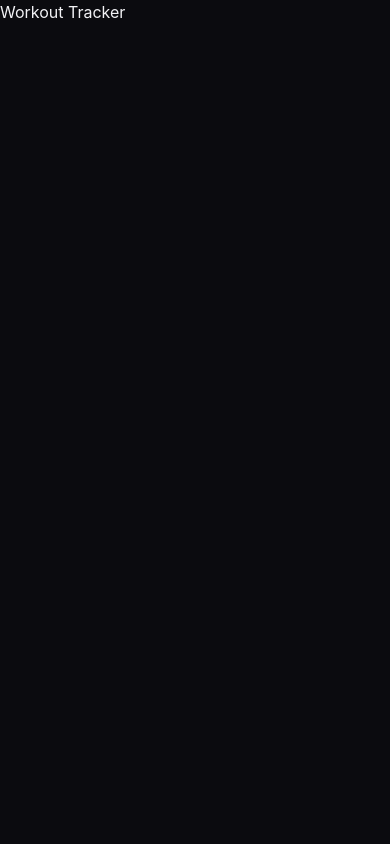
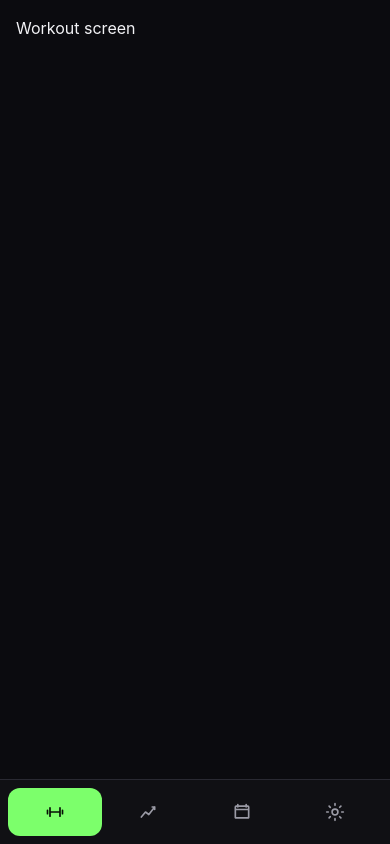
Before and after one commit to VelTrue/gekkofit, a React (Vite) app: page / in a window 390 px wide. Built offline with nearby package versions, Linux system fonts and the light colour scheme.

Commit message:
feat: add responsive application shell and navigation

```diff
--- a/src/App.tsx
+++ b/src/App.tsx
@@ -1,3 +1,30 @@
+import { useState } from 'react'
+import { NavBar, type ScreenName } from './components/NavBar'
+import { LangProvider } from './i18n/LangContext'
+import { HistoryScreen } from './screens/HistoryScreen'
+import { HomeScreen } from './screens/HomeScreen'
+import { ProgressScreen } from './screens/ProgressScreen'
+import { SettingsScreen } from './screens/SettingsScreen'
+
+function Screen({ name }: { name: ScreenName }) {
+  switch (name) {
+    case 'workout': return <HomeScreen />
+    case 'progress': return <ProgressScreen />
+    case 'history': return <HistoryScreen />
+    case 'settings': return <SettingsScreen />
+  }
+}
+
 export default function App() {
-  return <div className="min-h-screen bg-[var(--color-bg)] text-[var(--color-text)]">Workout Tracker</div>
+  const [active, setActive] = useState<ScreenName>('workout')
+  return (
+    <LangProvider>
+      <div className="min-h-screen bg-[var(--color-bg)] text-[var(--color-text)] md:flex">
+        <NavBar active={active} onChange={setActive} />
+        <main className="mx-auto w-full max-w-5xl flex-1 p-4 pb-24 sm:p-6 sm:pb-24 md:p-8">
+          <Screen name={active} />
+        </main>
+      </div>
+    </LangProvider>
+  )
 }
--- /dev/null
+++ b/src/components/NavBar.tsx
@@ -0,0 +1,27 @@
+import { useLang } from '../i18n/LangContext'
+
+export type ScreenName = 'workout' | 'progress' | 'history' | 'settings'
+
+const tabs: Array<{ id: ScreenName; labelKey: 'tabWorkout' | 'tabProgress' | 'tabHistory' | 'tabSettings'; icon: string }> = [
+  { id: 'workout', labelKey: 'tabWorkout', icon: 'M6 7v10M18 7v10M3 10v4M21 10v4M6 12h12' },
+  { id: 'progress', labelKey: 'tabProgress', icon: 'M4 18l5-6 4 3 7-9M17 6h3v3' },
+  { id: 'history', labelKey: 'tabHistory', icon: 'M7 3v3M17 3v3M4 9h16M5 5h14a1 1 0 011 1v13H4V6a1 1 0 011-1z' },
+  { id: 'settings', labelKey: 'tabSettings', icon: 'M12 15.5a3.5 3.5 0 100-7 3.5 3.5 0 000 7zM12 2v2M12 20v2M4.93 4.93l1.42 1.42M17.66 17.66l1.41 1.41M2 12h2M20 12h2M4.93 19.07l1.42-1.42M17.66 6.34l1.41-1.41' },
+]
+
+export function NavBar({ active, onChange }: { active: ScreenName; onChange: (screen: ScreenName) => void }) {
+  const { t } = useLang()
+  return (
+    <nav aria-label="Primary" className="fixed inset-x-0 bottom-0 z-20 grid grid-cols-4 border-t border-[var(--color-border)] bg-[#111116]/95 px-2 pb-[max(8px,env(safe-area-inset-bottom))] pt-2 backdrop-blur-xl md:static md:h-screen md:w-56 md:grid-cols-1 md:grid-rows-[repeat(4,64px)_1fr] md:border-r md:border-t-0 md:px-3 md:pt-6">
+      {tabs.map((tab) => {
+        const selected = active === tab.id
+        return (
+          <button key={tab.id} type="button" onClick={() => onChange(tab.id)} aria-current={selected ? 'page' : undefined} className={`flex min-h-12 items-center justify-center gap-2 rounded-xl px-2 text-[11px] font-semibold transition-colors md:justify-start md:px-4 md:text-sm ${selected ? 'bg-[var(--color-accent)] text-[#071006]' : 'text-[var(--color-text-muted)] hover:bg-white/5 hover:text-white'}`}>
+            <svg viewBox="0 0 24 24" aria-hidden="true" className="h-5 w-5 fill-none stroke-current stroke-2"><path d={tab.icon} strokeLinecap="round" strokeLinejoin="round" /></svg>
+            <span className="hidden sm:inline">{t(tab.labelKey)}</span>
+          </button>
+        )
+      })}
+    </nav>
+  )
+}
--- /dev/null
+++ b/src/screens/HistoryScreen.tsx
@@ -0,0 +1 @@
+export function HistoryScreen() { return <div>History screen</div> }
--- /dev/null
+++ b/src/screens/HomeScreen.tsx
@@ -0,0 +1 @@
+export function HomeScreen() { return <div>Workout screen</div> }
--- /dev/null
+++ b/src/screens/ProgressScreen.tsx
@@ -0,0 +1 @@
+export function ProgressScreen() { return <div>Progress screen</div> }
--- /dev/null
+++ b/src/screens/SettingsScreen.tsx
@@ -0,0 +1 @@
+export function SettingsScreen() { return <div>Settings screen</div> }
--- a/src/theme.css
+++ b/src/theme.css
@@ -6,10 +6,31 @@
   --color-accent: #7cff6b;
   --color-text: #f2f2f5;
   --color-text-muted: #9a9aa5;
+  --color-border: #292932;
+  --color-danger: #ff6b6b;
+  --radius-card: 18px;
+  font-family: Inter, ui-sans-serif, system-ui, -apple-system, BlinkMacSystemFont, "Segoe UI", sans-serif;
+  font-synthesis: none;
 }
 
 body {
   margin: 0;
   background-color: var(--color-bg);
   color: var(--color-text);
+  min-width: 320px;
+  min-height: 100vh;
+  -webkit-font-smoothing: antialiased;
 }
+
+button, input {
+  font: inherit;
+}
+
+button {
+  cursor: pointer;
+}
+
+:focus-visible {
+  outline: 2px solid var(--color-accent);
+  outline-offset: 3px;
+}
```
